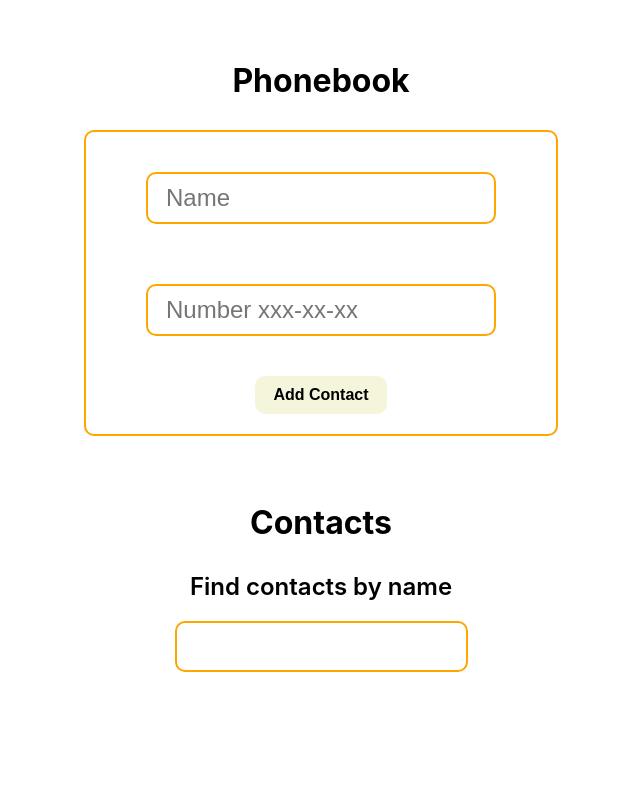
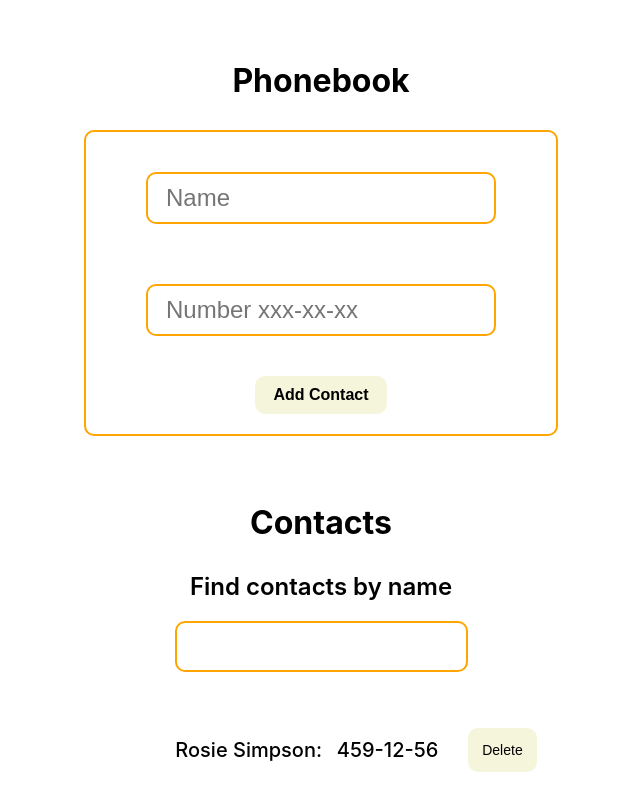
Before and after one commit to Evgeniy-D-2022/goit-react-hw-06-phonebook, a React (Create React App) app: page / in a window 1280 px wide. Shown: the top 791 px of the page, without its empty margins (319-959 px from the left). Built offline with nearby package versions, Linux system fonts and the light colour scheme.

Commit message:
fixed bugs-2

```diff
--- a/src/components/Contacts/Contacts.jsx
+++ b/src/components/Contacts/Contacts.jsx
@@ -7,11 +7,11 @@ import { deleteContact } from "redux/contactsSlice";
 
 const Contacts = () => {
   const contacts = useSelector(state => state.contacts.contacts);
-  const filter = useSelector(state=> state.filter);
+  const filterValue = useSelector(state => state.filter.filter);
   const dispatch = useDispatch();
 
   const visibleContacts = contacts.filter(contact =>
-    contact.name.toLowerCase().includes(filter));
+    contact.name.toLowerCase().includes(filterValue.toLowerCase()));
 
     return (
 
--- a/src/components/Form/Form.jsx
+++ b/src/components/Form/Form.jsx
@@ -1,7 +1,7 @@
 // import React, { useState } from "react";
 import { useSelector, useDispatch } from 'react-redux';
 import css from './Form.module.css';
-import { addContacts } from 'redux/contactsSlice';
+import { addContact } from 'redux/contactsSlice';
 import Notiflix from "notiflix";
 
 
@@ -24,7 +24,7 @@ const Form = () => {
       e.target.reset()
       return;
     }
-    dispatch(addContacts(contact));
+    dispatch(addContact(contact));
 
     e.target.reset()
   };
--- a/src/redux/contactsSlice.js
+++ b/src/redux/contactsSlice.js
@@ -9,7 +9,7 @@ export const contactsSlice = createSlice({
         contacts: initContacts,
     },
     reducers: {
-        addContacts: {
+        addContact: {
             reducer(state, action) {
                 state.contacts.push(action.payload)
             },
@@ -33,4 +33,4 @@ export const contactsSlice = createSlice({
     }
 });
 
-export const { addContacts, deleteContact } = contactsSlice.actions;
+export const { addContact, deleteContact } = contactsSlice.actions;
--- a/src/redux/filterSlice.js
+++ b/src/redux/filterSlice.js
@@ -6,7 +6,9 @@ export const filterSlice = createSlice({
         filter: '',
     },
     reducers: {
-        setStatusFilter: (state, action) => (state = action.payload),
+        setStatusFilter(state, action) {
+            state.filter = action.payload;
+        }
     }
 })
 
--- a/src/redux/store.js
+++ b/src/redux/store.js
@@ -10,8 +10,8 @@ import {
   REGISTER,
 } from 'redux-persist'
 import storage from 'redux-persist/lib/storage'
-import {contactsSlice} from './contactsSlice'
-import {filterSlice} from './filterSlice'
+import { contactsSlice } from './contactsSlice'
+import { filterSlice } from './filterSlice'
 
 
 const persistConfig = {
```
